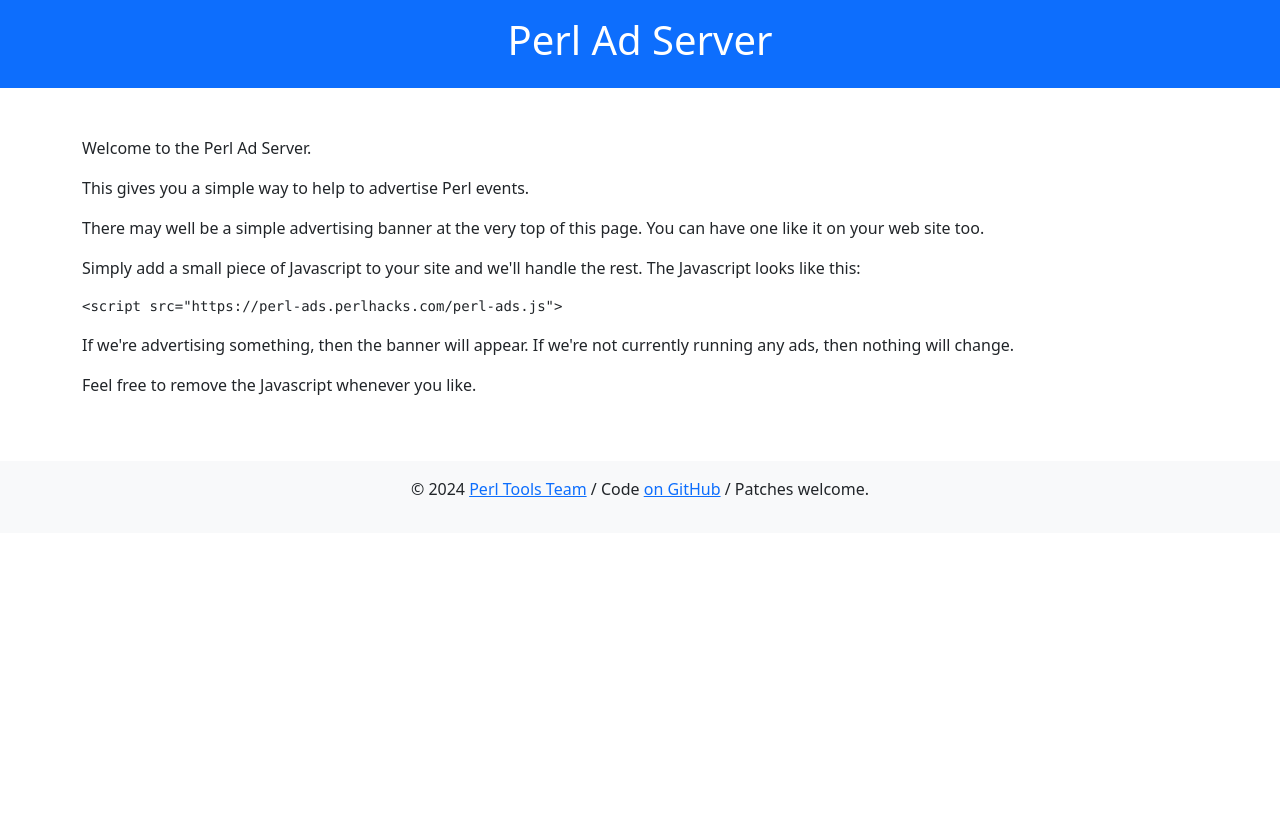
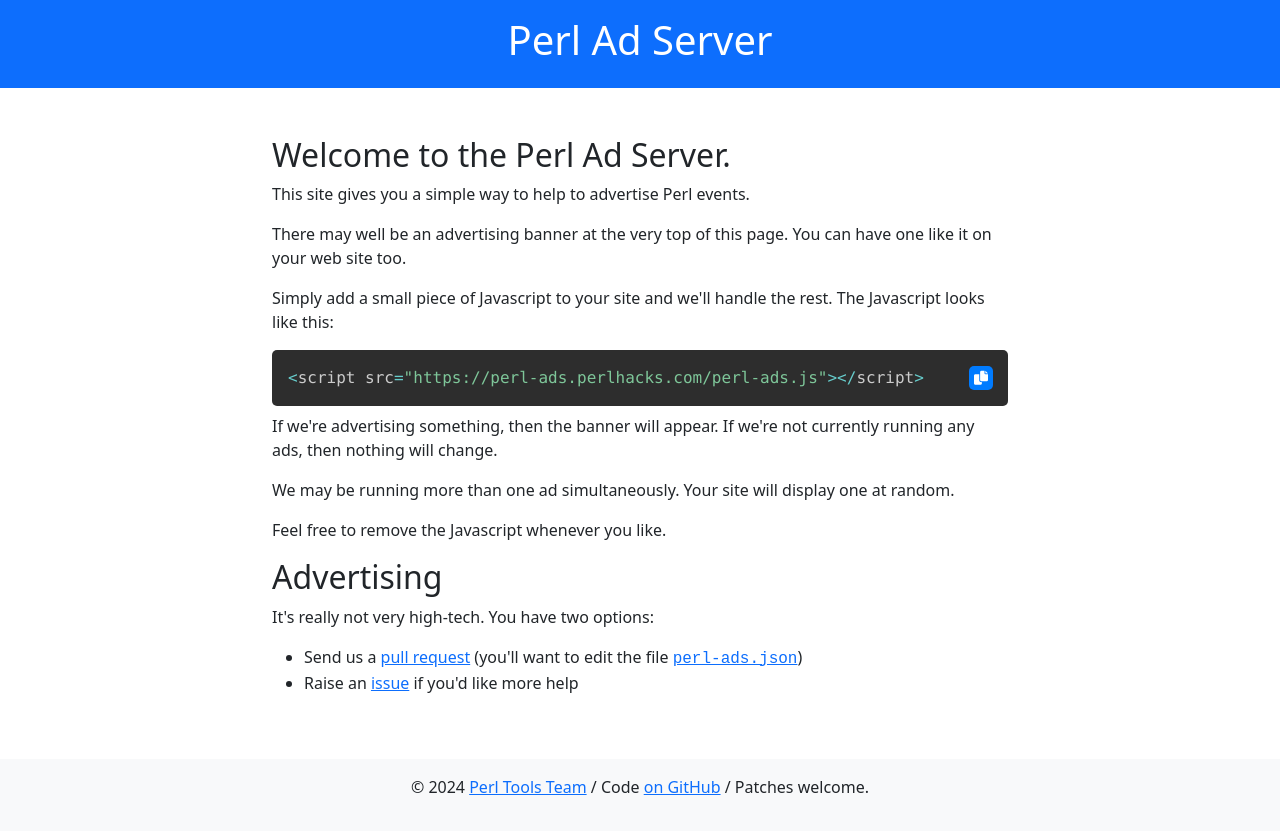
Before and after one commit to PerlToolsTeam/perl-ads, a plain HTML site: page docs/index.html in a window 1280 px wide. Before the commit the page ends 800 px from the top, so only its background shows below. Drawn offline with nearby package versions, Linux system fonts and the light colour scheme.

Commit message:
Make it all a little smoother

```diff
--- /dev/null
+++ b/docs/css/style.css
@@ -0,0 +1,40 @@
+pre {
+  background-color: #333;
+  color: #fff;
+  padding: 5px;
+  border-radius: 5px;
+  position: relative;
+  overflow: hidden;
+  margin: 0;
+  display: flex;
+  align-items: center;
+}
+code {
+  color: #fff;
+  display: inline;
+}
+.copy-button {
+  background-color: #007bff;
+  color: white;
+  border: none;
+  padding: 5px;
+  cursor: pointer;
+  border-radius: 5px;
+  font-size: 14px;
+  line-height: 1;
+  margin-left: 10px;
+  position: absolute;
+  right: 15px;
+}
+.flash-message {
+  position: fixed;
+  top: 20px;
+  right: 20px;
+  background-color: #28a745;
+  color: white;
+  padding: 10px 20px;
+  border-radius: 5px;
+  opacity: 0;
+  transition: opacity 1s ease-in-out;
+  z-index: 1000;
+}
--- a/docs/index.html
+++ b/docs/index.html
@@ -16,6 +16,9 @@
   <link rel="stylesheet" href="https://cdn.jsdelivr.net/npm/bootstrap@5.3.3/dist/css/bootstrap.min.css"
         integrity="sha384-QWTKZyjpPEjISv5WaRU9OFeRpok6YctnYmDr5pNlyT2bRjXh0JMhjY6hW+ALEwIH"
         crossorigin="anonymous">
+  <link rel="stylesheet" href="https://cdnjs.cloudflare.com/ajax/libs/prism/1.25.0/themes/prism-tomorrow.min.css">
+  <link rel="stylesheet" href="https://cdnjs.cloudflare.com/ajax/libs/font-awesome/6.0.0-beta3/css/all.min.css">
+  <link rel="stylesheet" href="/css/style.css">
 </head>
 <body>
   <header class="bg-primary text-white text-center py-3">
@@ -23,18 +26,31 @@
   </header>
   <main class="container my-5">
     <div class="row">
-      <div class="col">
-        <p>Welcome to the Perl Ad Server.</p>
-        <p>This gives you a simple way to help to advertise Perl events.</p>
-        <p>There may well be a simple advertising banner at the very top of this page.
+      <div class="col-2"></div> <!-- Empty column for left margin -->
+      <div class="col-8">
+        <h2>Welcome to the Perl Ad Server.</h2>
+        <p>This site gives you a simple way to help to advertise Perl events.</p>
+        <p>There may well be an advertising banner at the very top of this page.
           You can have one like it on your web site too.</p>
         <p>Simply add a small piece of Javascript to your site and we'll handle the rest.
           The Javascript looks like this:</p>
-        <pre>&lt;script src="https://perl-ads.perlhacks.com/perl-ads.js"></script></pre>
+        <pre><code class="language-javascript" id="code-snippet">&lt;script src="https://perl-ads.perlhacks.com/perl-ads.js"&gt;&lt;/script&gt;</code>
+          <button class="copy-button" title="Copy code" onclick="copyToClipboard()"><i class="fas fa-copy"></i></button>
+        </pre>
         <p>If we're advertising something, then the banner will appear. If we're not
           currently running any ads, then nothing will change.</p>
+        <p>We may be running more than one ad simultaneously. Your site will
+          display one at random.</p>
         <p>Feel free to remove the Javascript whenever you like.</p>
+        <h2>Advertising</h2>
+        <p>It's really not very high-tech. You have two options:</p>
+        <ul>
+          <li>Send us a <a href="https://github.com/PerlToolsTeam/perl-ads/pulls">pull request</a>
+            (you'll want to edit the file <a href="https://github.com/PerlToolsTeam/perl-ads/blob/main/docs/perl-ads.json"><tt>perl-ads.json</tt></a>)</li>
+          <li>Raise an <a href="https://github.com/PerlToolsTeam/perl-ads/issues">issue</a> if you'd like more help</li>
+        </ul>
       </div>
+      <div class="col-2"></div> <!-- Empty column for right margin -->
     </div>
   </main>
   <footer class="bg-light text-center py-3">
@@ -42,9 +58,11 @@
       Code <a href="https://github.com/PerlToolsTeam/perl-ads">on GitHub</a> /
       Patches welcome.</p>
   </footer>
+  <div class="flash-message" id="flash-message">Code copied to clipboard!</div>
   <script src="https://cdn.jsdelivr.net/npm/bootstrap@5.3.3/dist/js/bootstrap.min.js"
           integrity="sha384-0pUGZvbkm6XF6gxjEnlmuGrJXVbNuzT9qBBavbLwCsOGabYfZo0T0to5eqruptLy"
           crossorigin="anonymous"></script>
-  <script src="https://perl-ads.perlhacks.com/perl-ads.js"></script>
+  <script src="https://cdnjs.cloudflare.com/ajax/libs/prism/1.25.0/prism.min.js"></script>
+  <script src="/js/script.js"></script>
 </body>
 </html>
--- /dev/null
+++ b/docs/js/script.js
@@ -0,0 +1,16 @@
+function copyToClipboard() {
+  const codeSnippet = document.getElementById('code-snippet').innerText;
+  navigator.clipboard.writeText(codeSnippet).then(() => {
+    showFlashMessage();
+  }).catch(err => {
+    console.error('Failed to copy: ', err);
+  });
+}
+
+function showFlashMessage() {
+  const flashMessage = document.getElementById('flash-message');
+  flashMessage.style.opacity = 1;
+  setTimeout(() => {
+    flashMessage.style.opacity = 0;
+  }, 10000); // 10 seconds
+}
```
